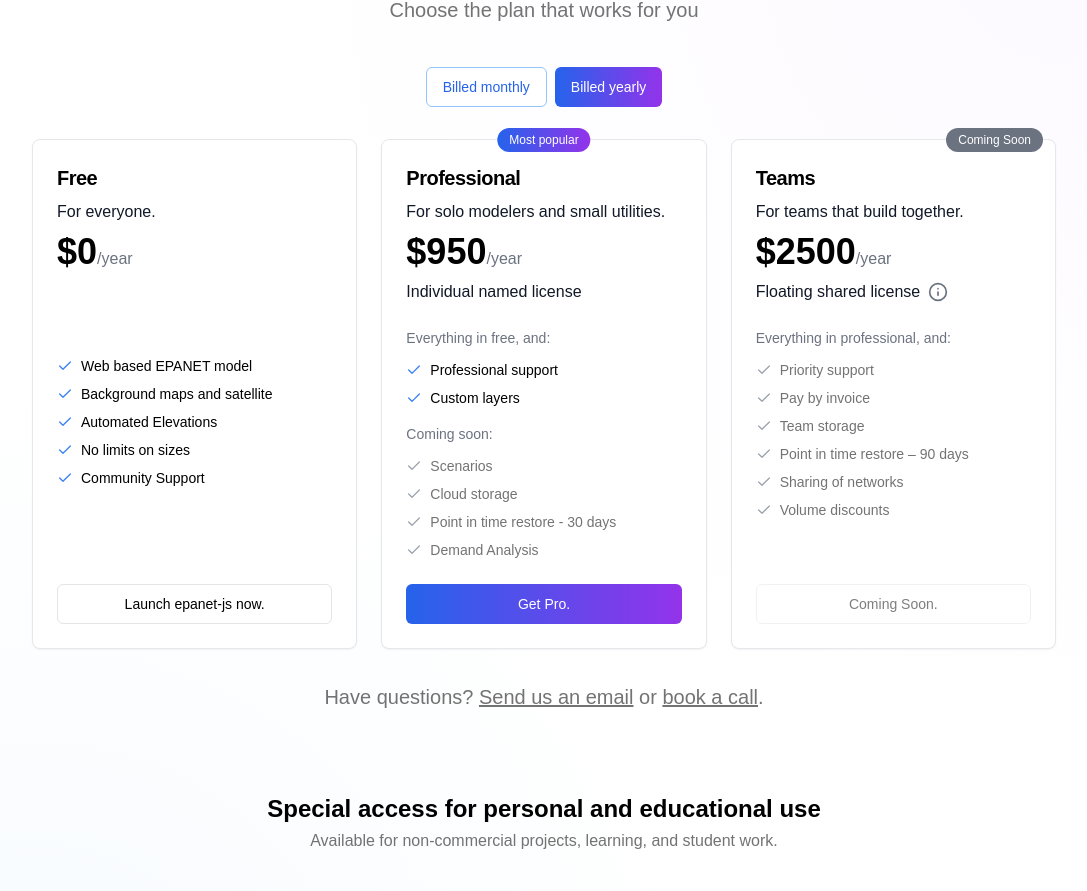
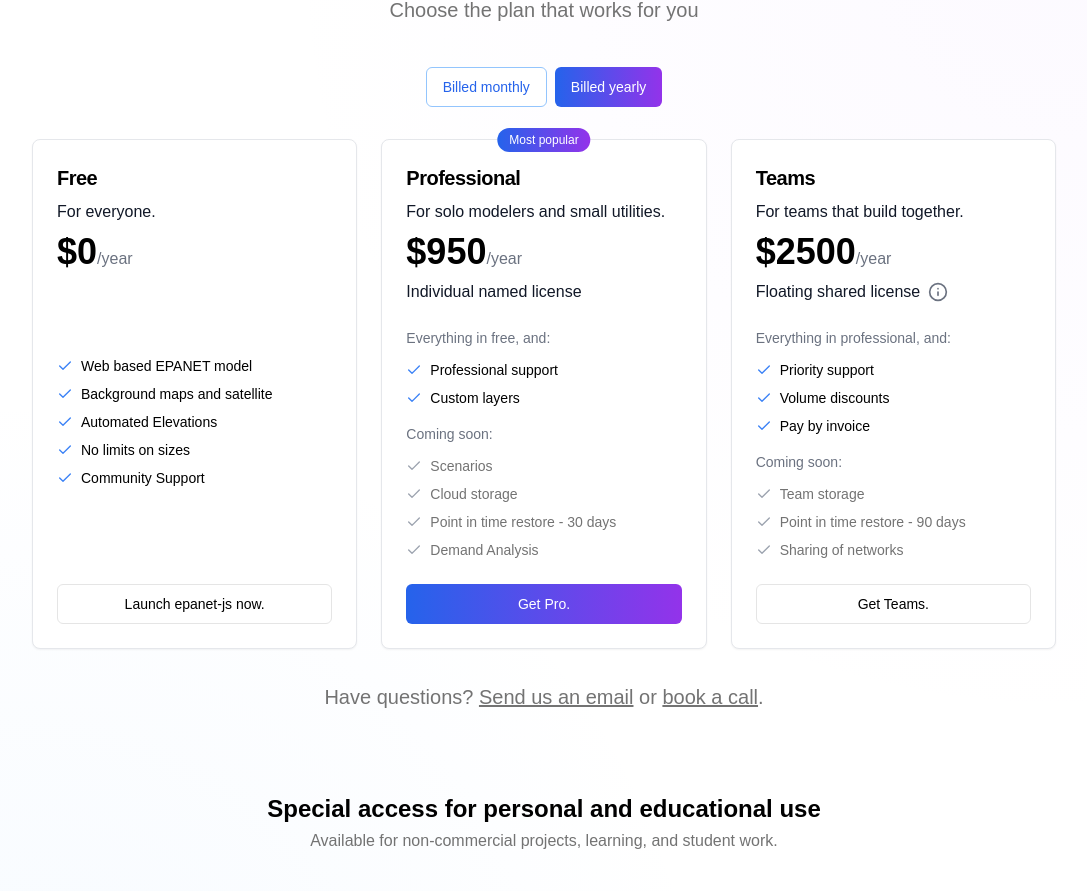
Before and after one commit to epanet-js/epanet-js-website, a React (Vite) app in the folder landing-page/: page / in a window 1280 px wide. Shown: the part 5900-6791 px from the top of the page, without its empty margins (96-1183 px from the left). Built offline with nearby package versions, Linux system fonts and the light colour scheme.

Commit message:
Add team plan

```diff
--- a/landing-page/src/components/LandingPage/pricing.tsx
+++ b/landing-page/src/components/LandingPage/pricing.tsx
@@ -116,20 +116,12 @@
         )}
         {/* Included Features */}
         {features.length > 0 && (
-          <ul
-            className={`space-y-2 text-sm ${
-              name === "Teams" ? "text-muted-foreground" : ""
-            }`}
-          >
+          <ul className="space-y-2 text-sm">
             {features.map((feature, index) => (
               <li key={index} className="flex items-start">
                 {" "}
                 {/* Changed to items-start */}
-                <Check
-                  className={`mr-2 mt-0.5 h-4 w-4 ${
-                    name === "Teams" ? "text-gray-400" : "text-blue-500"
-                  } flex-shrink-0`}
-                />
+                <Check className="mr-2 mt-0.5 h-4 w-4 text-blue-500 flex-shrink-0" />
                 <span>{feature}</span>
               </li>
             ))}
@@ -331,19 +323,18 @@
       annually: { price: 2500, suffix: "year" }, // Approx 17% discount ($500 saving)
     },
     tooltipText: "Minimum 2 licenses",
-    features: [
-      "Priority support",
-      "Pay by invoice",
+    features: ["Priority support", "Volume discounts", "Pay by invoice"],
+    featureSubtitle: "Everything in professional, and:",
+    comingSoonFeatures: [
       "Team storage",
-      "Point in time restore – 90 days",
+      "Point in time restore - 90 days",
       "Sharing of networks",
-      "Volume discounts",
     ],
-
-    featureSubtitle: "Everything in professional, and:",
+    comingSoonSubtitle: "Coming soon:",
     buttonVariant: "outline" as const,
-    isPlanComingSoon: true,
-    buttonText: "Apply for early access", // Changed from original as it's coming soon
+    isPlanComingSoon: false,
+    buttonText: "Get Teams.",
+    buttonUrl: "https://tally.so/r/wkqjyo",
   },
 };
 
```
